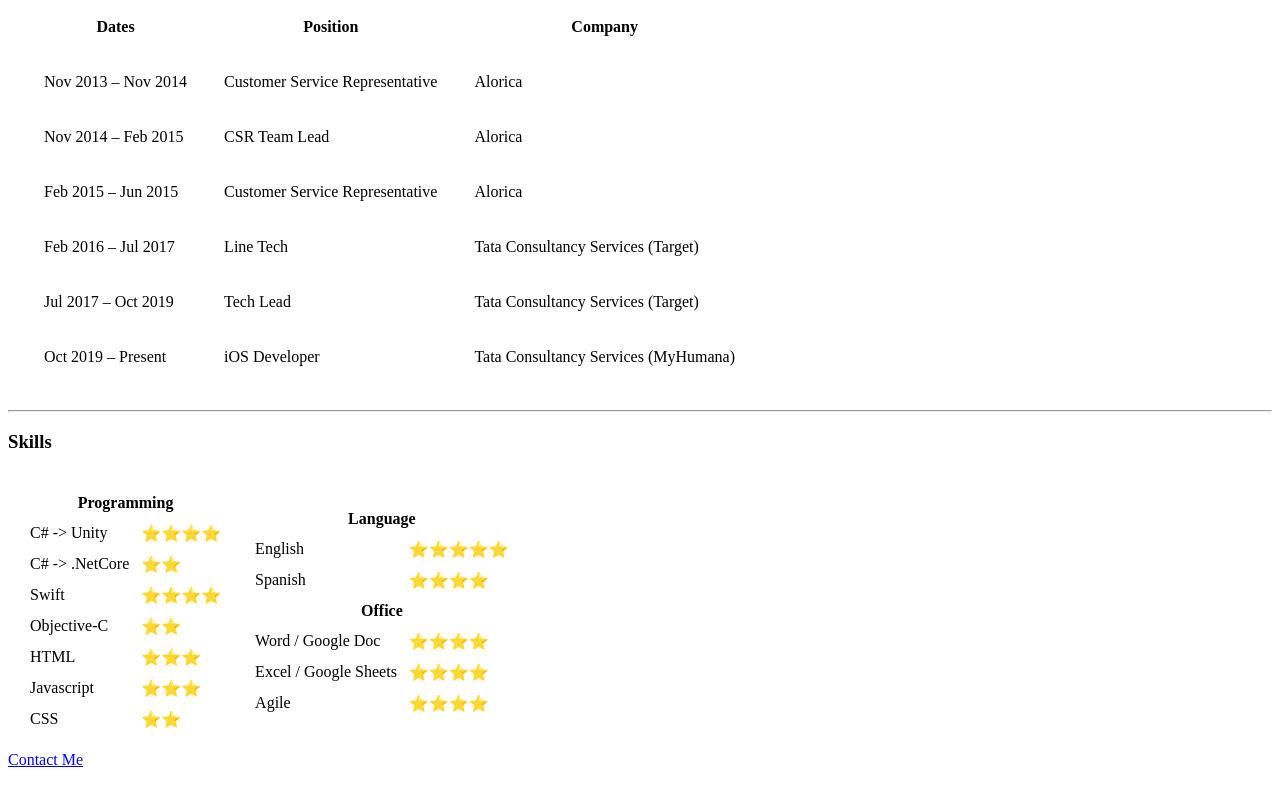
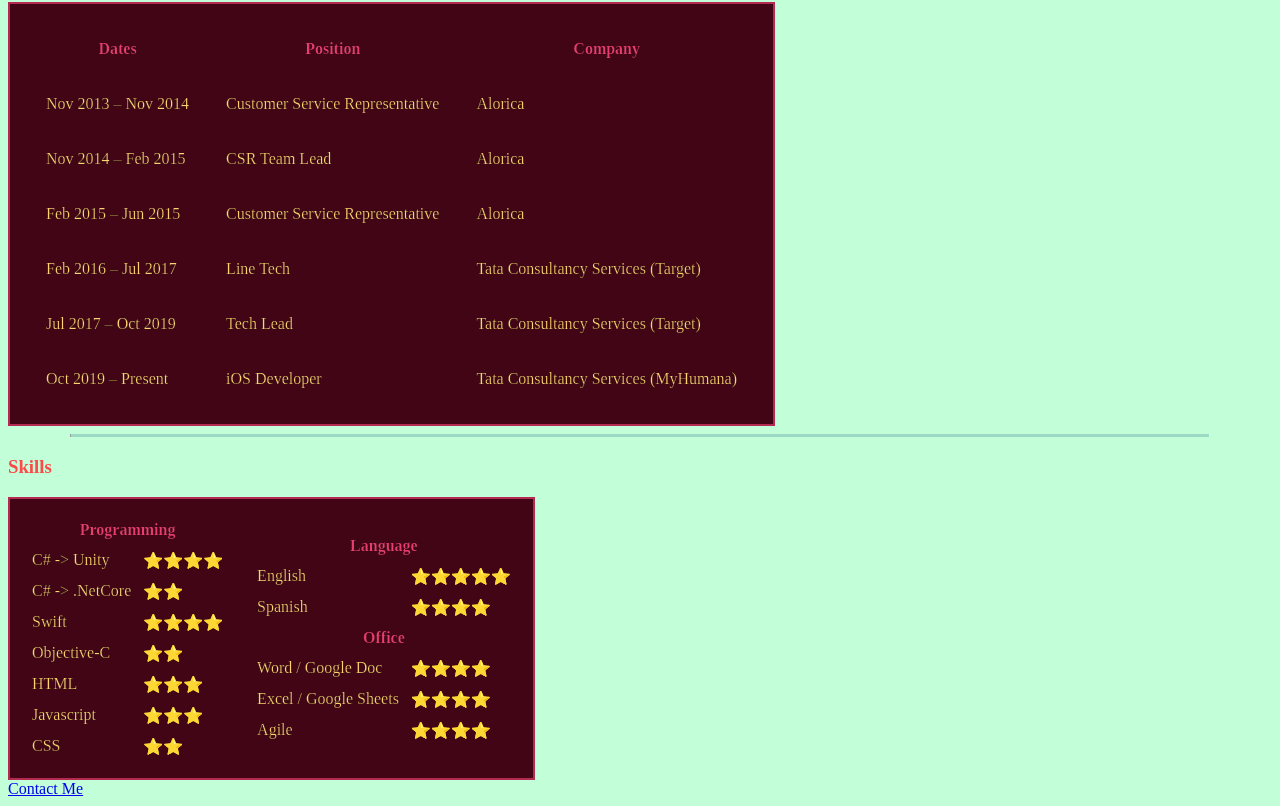
Before and after one commit to Sparklmonkey/JuanCV, a plain HTML site: page index.html in a window 1280 px wide. Shown: the part 383-1189 px from the top of the page. Before the commit the page ends 1160 px from the top, so only its background shows below. Drawn offline with Linux system fonts and the light colour scheme.

Commit message:
Added CSS

```diff
--- /dev/null
+++ b/css/style.css
@@ -0,0 +1,35 @@
+body {
+  background-color: #C2FFD9;
+}
+
+hr{
+  background-color: #9DDAC6;
+  height: 3px;
+  border-top: 0;
+  border-bottom: 0;
+  width: 90%;
+}
+
+h1{
+  color: #FF4848;
+}
+
+h3{
+  color: #FF4848;
+}
+
+td{
+  color: #FFD371;
+  -webkit-text-stroke: 0.2px black;
+}
+
+th{
+  color: #E63E6D;
+  -webkit-text-stroke: 0.2px black;
+}
+
+
+.baseTable{
+  border: 2px solid #B42B51;
+    background-color: #420516;
+}
--- a/index.html
+++ b/index.html
@@ -1,9 +1,12 @@
 <!DOCTYPE html>
 <html>
+
 <head>
 	<meta charset="utf-8">
 	<title>Juan Soler</title>
+	<<link rel="stylesheet" href="css/style.css">
 </head>
+
 <body>
 	<table cellspacing="20">
 		<tr>
@@ -22,7 +25,7 @@
 		<li>The Ultimate Guide to Game Development with Unity 2019</li>
 	</ul>
 	<hr>
-	<table cellspacing="35">
+	<table cellspacing="35" class="baseTable">
 		<thead>
 			<tr>
 				<th>Dates</th>
@@ -65,7 +68,7 @@
 	</table>
 	<hr>
 	<h3>Skills</h3>
-	<table cellspacing="10">
+	<table cellspacing="10" class="baseTable">
 		<tr>
 			<td>
 				<table cellspacing="10">
@@ -138,4 +141,5 @@
 
 	<a href="contact_me.html">Contact Me</a>
 </body>
+
 </html>
```
